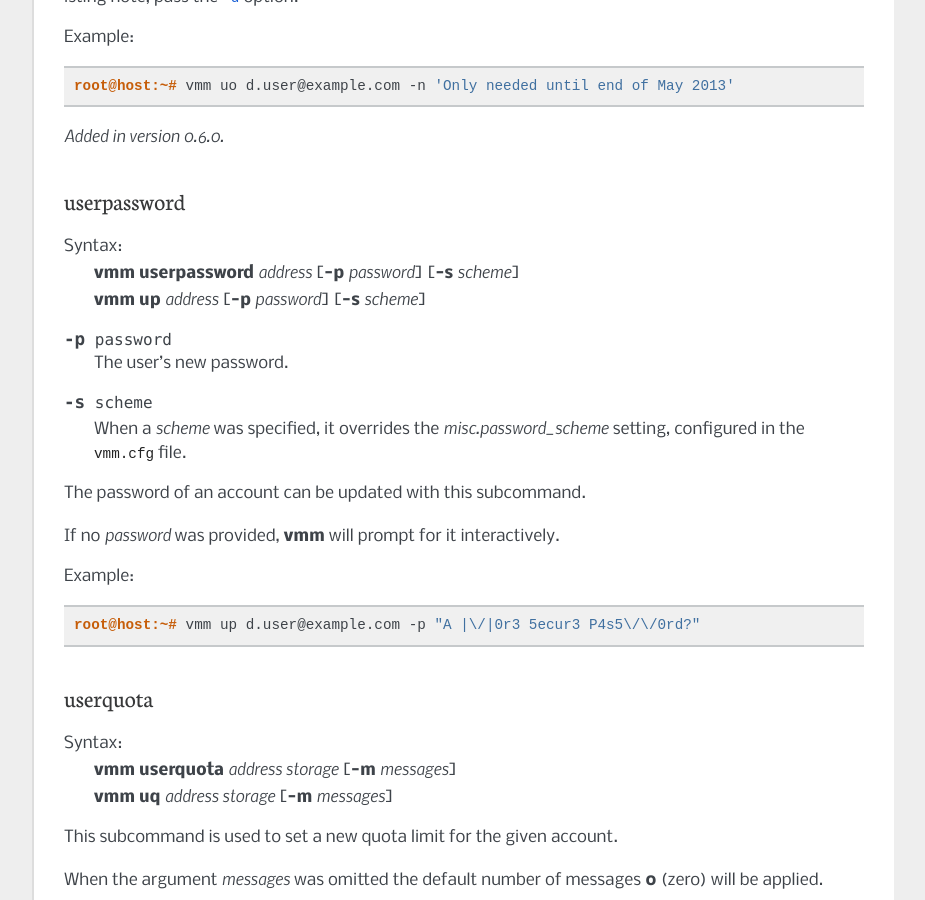
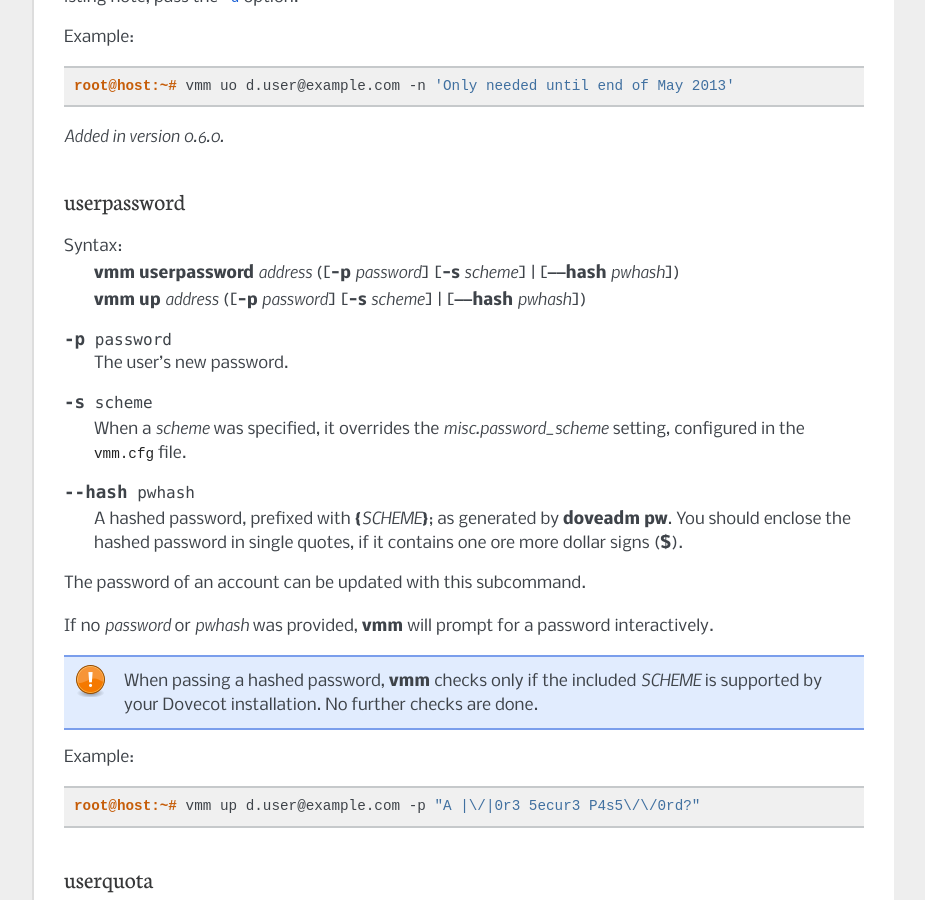
Before and after one commit to kmohrf/vmm, a Sphinx documentation site: the page built from doc/web/source/howto/manage_accounts.rst, in a window 1280 px wide and 900 px high, scrolled down 2649 px. Shown: the whole window, without its empty margins (198-1123 px from the left). Built offline with Sphinx 7.4.7, drawn with Linux system fonts in a browser that asks for light colours.

Commit message:
{man1,doc/web}: Added description of userpassword's --hash option.

```diff
--- a/doc/web/source/howto/manage_accounts.rst
+++ b/doc/web/source/howto/manage_accounts.rst
@@ -151,8 +151,10 @@ userpassword
 .. program:: vmm userpassword
 
 Syntax:
- | **vmm userpassword** *address* [**-p** *password*] [**-s** *scheme*]
- | **vmm up** *address* [**-p** *password*] [**-s** *scheme*]
+ | **vmm userpassword** *address* ([**-p** *password*] [**-s** *scheme*] | \
+  [**‒‒hash** *pwhash*])
+ | **vmm up** *address* ([**-p** *password*] [**-s** *scheme*] | \
+  [**‒‒hash** *pwhash*])
 
 .. option:: -p password
 
@@ -163,9 +165,22 @@ Syntax:
  When a *scheme* was specified, it overrides the *misc.password_scheme*
  setting, configured in the :file:`vmm.cfg` file.
 
+.. option:: --hash pwhash
+
+ A hashed password, prefixed with **{**\ *SCHEME*\ **}**; as generated by
+ :command:`doveadm pw`.
+ You should enclose the hashed password in single quotes, if it contains
+ one ore more dollar signs (**$**).
+
 The password of an account can be updated with this subcommand.
 
-If no *password* was provided, :command:`vmm` will prompt for it interactively.
+If no *password* or *pwhash* was provided, :command:`vmm` will prompt for a
+password interactively.
+
+.. note::
+  When passing a hashed password, :command:`vmm` checks only if the included
+  *SCHEME* is supported by your Dovecot installation.  No further checks are
+  done.
 
 Example:
 
```
Also changed, not shown: 1 other file.
